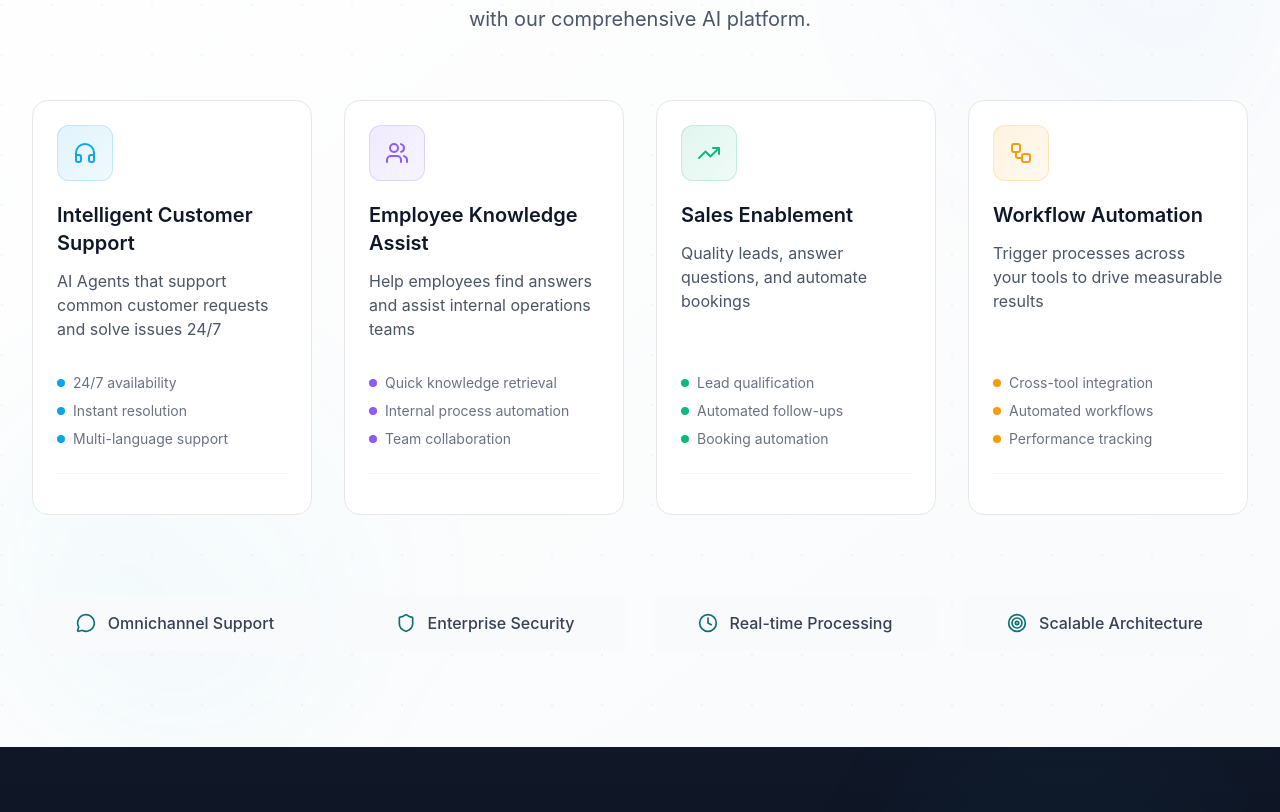
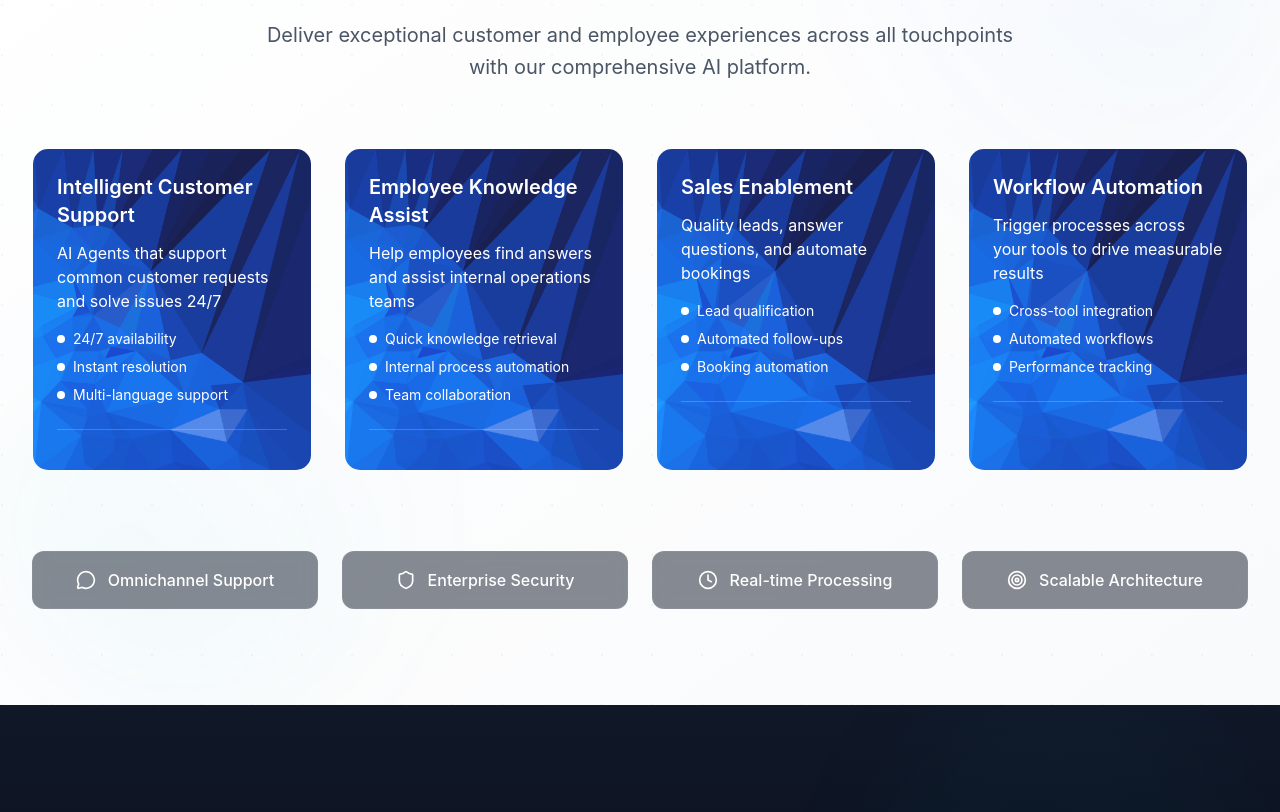
Before and after one commit to MUKTHARS/SapleNew, a Next.js app: page / in a window 1280 px wide. Shown: the part 5164-5976 px from the top of the page. Built offline with nearby package versions, Linux system fonts and the light colour scheme.

Commit message:
two new sections

```diff
--- a/src/app/components/MultipleUseCase.tsx
+++ b/src/app/components/MultipleUseCase.tsx
@@ -3,11 +3,9 @@
 'use client';
 
 import { motion } from 'framer-motion';
+import Image from 'next/image';
 import {
-  Headphones,
-  Users,
-  TrendingUp,
-  Workflow,
+
   MessageCircle,
   Shield,
   Clock,
@@ -16,32 +14,32 @@ import {
 
 const useCases = [
   {
-    icon: <Headphones className="w-6 h-6" />,
     title: "Intelligent Customer Support",
     description: "AI Agents that support common customer requests and solve issues 24/7",
-    color: "#0EA5E9",
-    features: ["24/7 availability", "Instant resolution", "Multi-language support"]
+    color: "#ffffffff",
+    features: ["24/7 availability", "Instant resolution", "Multi-language support"],
+    bgImage: "/images/cards.jpg"
   },
   {
-    icon: <Users className="w-6 h-6" />,
     title: "Employee Knowledge Assist",
     description: "Help employees find answers and assist internal operations teams",
-    color: "#8B5CF6",
-    features: ["Quick knowledge retrieval", "Internal process automation", "Team collaboration"]
+    color: "#ffffffff",
+    features: ["Quick knowledge retrieval", "Internal process automation", "Team collaboration"],
+    bgImage: "/images/cards.jpg"
   },
   {
-    icon: <TrendingUp className="w-6 h-6" />,
     title: "Sales Enablement",
     description: "Quality leads, answer questions, and automate bookings",
-    color: "#10B981",
-    features: ["Lead qualification", "Automated follow-ups", "Booking automation"]
+    color: "#ffffffff",
+    features: ["Lead qualification", "Automated follow-ups", "Booking automation"],
+    bgImage: "/images/cards.jpg"
   },
   {
-    icon: <Workflow className="w-6 h-6" />,
     title: "Workflow Automation",
     description: "Trigger processes across your tools to drive measurable results",
-    color: "#F59E0B",
-    features: ["Cross-tool integration", "Automated workflows", "Performance tracking"]
+    color: "#ffffffff",
+    features: ["Cross-tool integration", "Automated workflows", "Performance tracking"],
+    bgImage: "/images/cards.jpg"
   }
 ];
 
@@ -69,9 +67,9 @@ export function MultipleUseCase() {
           viewport={{ once: true }}
           className="text-center mb-16"
         >
-          <h2 className="text-4xl md:text-5xl font-bold text-gray-900 mb-6">
+          <section className="text-4xl md:text-5xl font-bold text-gray-900 mb-6">
             One Conversational AI Platform. Multiple Use Cases.
-          </h2>
+          </section>
           <p className="text-xl text-gray-600 max-w-3xl mx-auto leading-relaxed">
             Deliver exceptional customer and employee experiences across all touchpoints with our comprehensive AI platform.
           </p>
@@ -88,31 +86,29 @@ export function MultipleUseCase() {
               viewport={{ once: true }}
               className="group h-full"
             >
-              <div className="relative h-full bg-white rounded-2xl p-6 border border-gray-200 hover:border-[#0C7075]/30 hover:shadow-xl transition-all duration-300 flex flex-col">
-                {/* Icon with gradient */}
-                <div
-                  className="w-14 h-14 rounded-xl mb-5 flex items-center justify-center group-hover:scale-110 transition-transform duration-300"
-                  style={{
-                    background: `linear-gradient(135deg, ${useCase.color}20, ${useCase.color}10)`,
-                    border: `1px solid ${useCase.color}30`
-                  }}
-                >
-                  <div style={{ color: useCase.color }}>
-                    {useCase.icon}
+
+<div className="relative h-full rounded-2xl p-6 border border-white/10 hover:border-[#0C7075]/50 hover:shadow-2xl transition-all duration-300 flex flex-col overflow-hidden">
+  {/* Dark background image without black opacity */}
+  <div className="absolute inset-0 z-0">
+    <div className="absolute inset-0 opacity-90">
+      <Image src={useCase.bgImage} alt={useCase.title} fill className="object-cover" />
     </div>
   </div>
 
-                {/* Title */}
-                <h3 className="text-xl font-semibold text-gray-900 mb-3">
+  {/* Content with white text */}
+  <div className="relative z-10">
+    {/* Title - white text */}
+    <h3 className="text-xl font-semibold text-white mb-3">
       {useCase.title}
     </h3>
 
-                {/* Description */}
-                <p className="text-gray-600 mb-4 flex-grow">
+    {/* Description - light gray text */}
+   <p className="text-white mb-4 flex-grow">
   {useCase.description}
 </p>
 
-                {/* Features */}
+
+    {/* Features - light gray text with color accent */}
     <div className="space-y-2 mt-4">
       {useCase.features.map((feature, idx) => (
         <div key={idx} className="flex items-center gap-2">
@@ -120,15 +116,16 @@ export function MultipleUseCase() {
             className="w-2 h-2 rounded-full"
             style={{ backgroundColor: useCase.color }}
           />
-                      <span className="text-sm text-gray-500">{feature}</span>
+          <span className="text-sm text-white">{feature}</span>
         </div>
       ))}
     </div>
 
-                {/* Bottom accent line */}
+    {/* Bottom accent line - use case color */}
     <div
-                  className="mt-6 pt-4 border-t border-gray-100 group-hover:border-[#0C7075]/30 transition-colors duration-300"
+      className="mt-6 pt-4 border-t border-white/20 group-hover:border-[#0C7075] transition-colors duration-300"
     />
+  </div>
 </div>
             </motion.div>
           ))}
@@ -148,11 +145,11 @@ export function MultipleUseCase() {
             { icon: <Clock className="w-5 h-5" />, text: "Real-time Processing" },
             { icon: <Target className="w-5 h-5" />, text: "Scalable Architecture" }
           ].map((feature, index) => (
-            <div key={index} className="flex items-center justify-center gap-3 bg-gray-50 rounded-xl p-4">
-              <div className="text-[#0C7075]">
+            <div key={index} className="flex items-center justify-center gap-3 bg-gray-900/50 rounded-xl p-4 backdrop-blur-sm border border-white/5">
+  <div className="text-white">
     {feature.icon}
   </div>
-              <span className="font-medium text-gray-700">{feature.text}</span>
+  <span className="font-medium text-white">{feature.text}</span>
 </div>
           ))}
         </motion.div>
```
Also changed, not shown: public/images/cards.jpg (added). Lines whose indentation alone changed are shown as unchanged.
